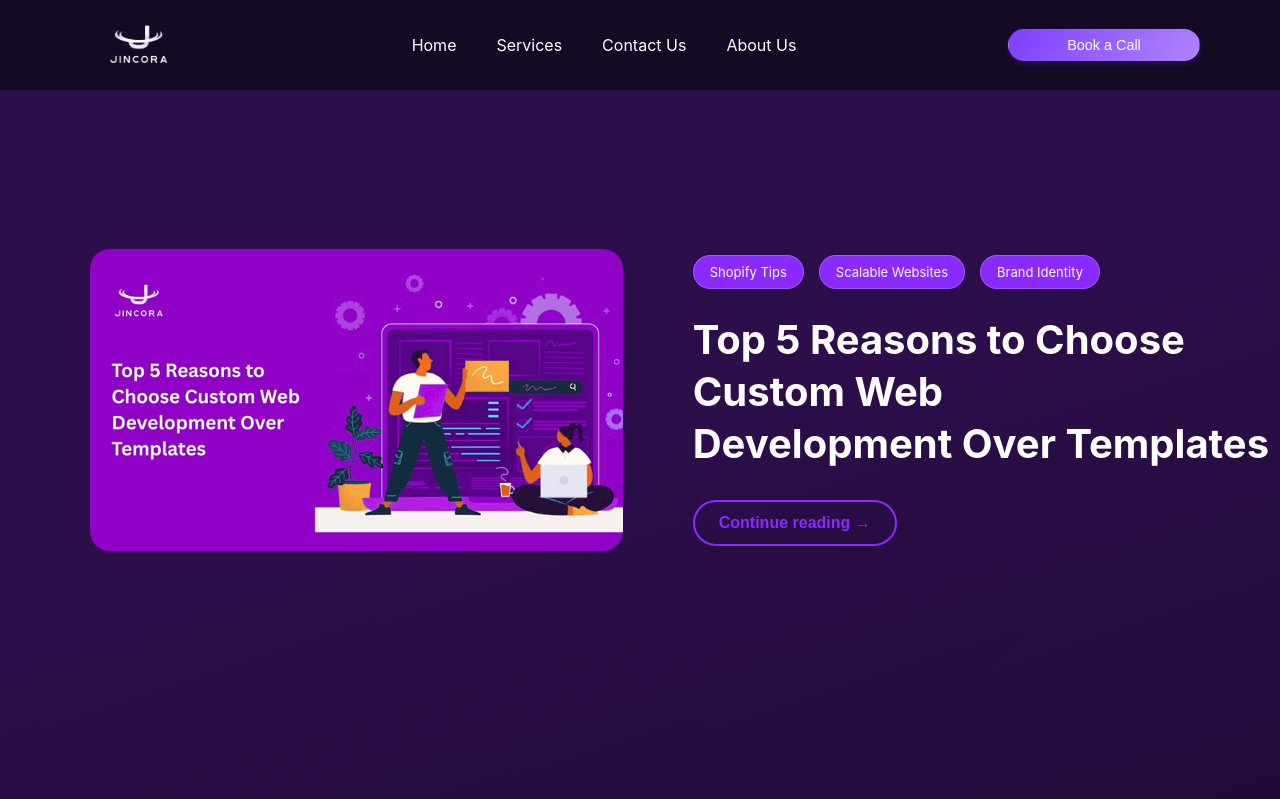
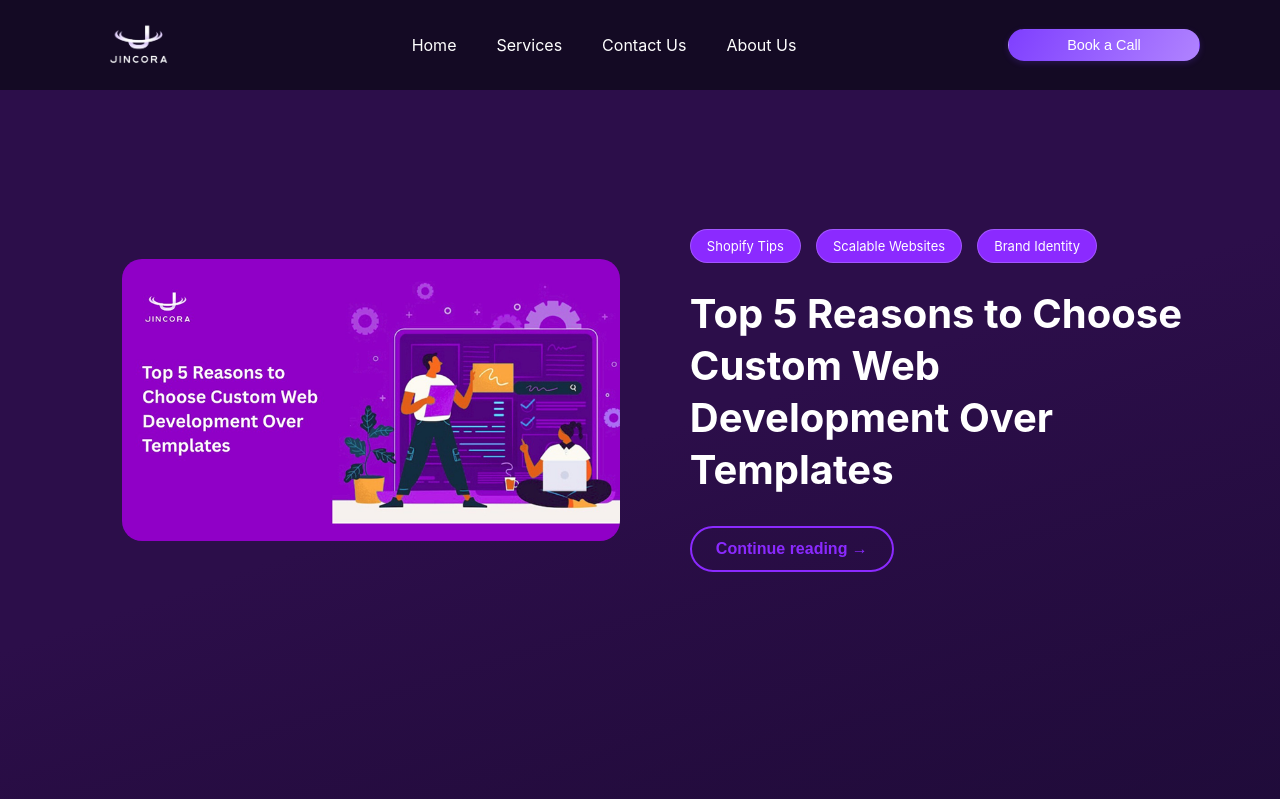
Before and after one commit to Jincora7/JincoraSite, a React (Vite) app: page /BlogListing in a window 1280 px wide. Shown: the top 799 px of the page. Built offline with nearby package versions, Linux system fonts and the light colour scheme.

Commit message:
update blog listing

```diff
--- a/src/components/Blogs/BlogListings/BlogListing.css
+++ b/src/components/Blogs/BlogListings/BlogListing.css
@@ -24,7 +24,7 @@
 }
 
 .blog-hero-container {
-  max-width: 100%; /* Changed from 100% to 95% for balanced width */
+  max-width: 95%; /* Changed from 100% to 95% for balanced width */
   margin: 0 auto;
   display: flex;
   gap: 60px;
```
